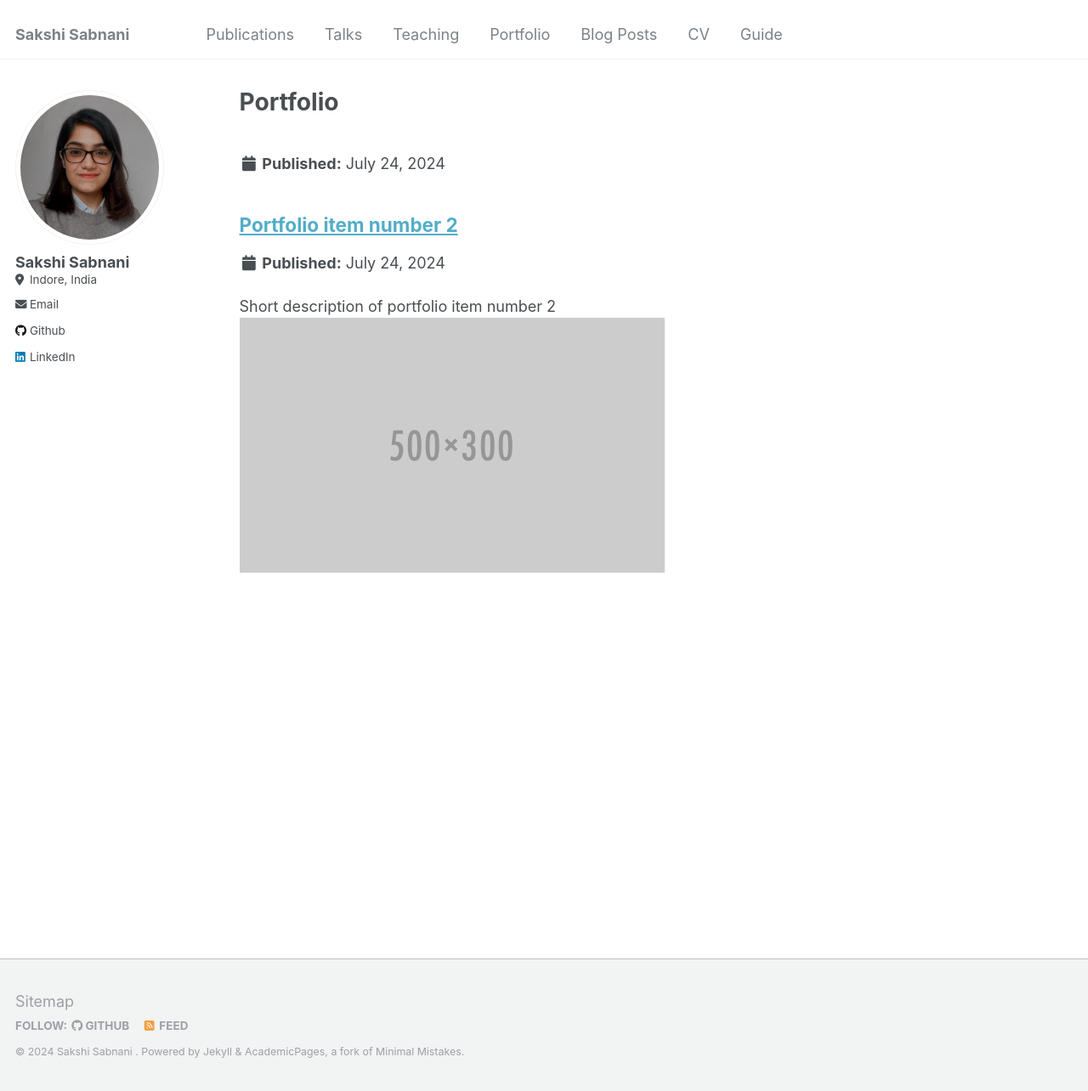
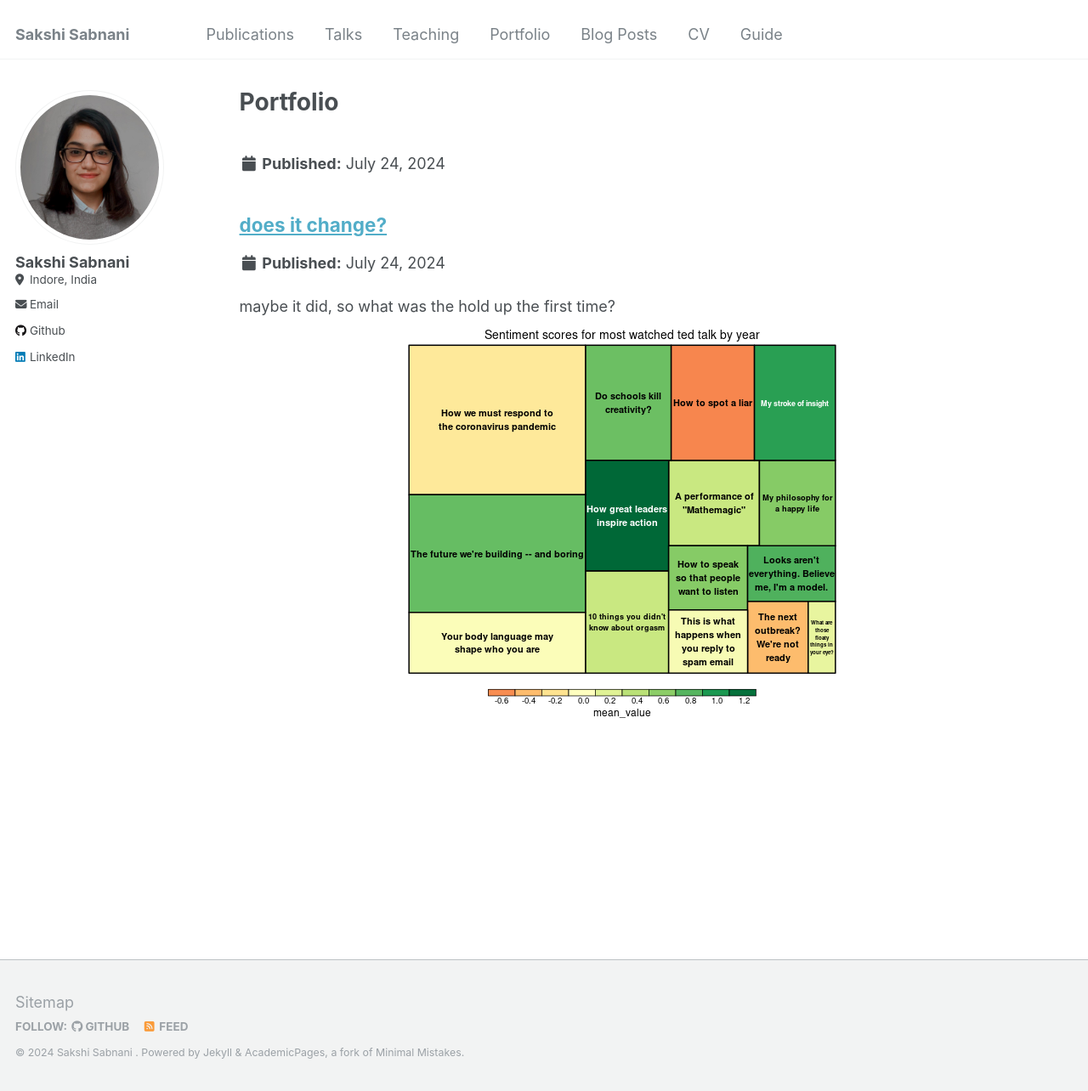
Before and after one commit to sakshisabnani/sakshisabnani.github.io, a Jekyll site: the page built from _pages/portfolio.html, in a window 1280 px wide and 1284 px high. Shown: the whole window at 85% size. Built offline with Jekyll 4.4.1, drawn with Linux system fonts in a browser that asks for light colours.

Commit message:
Update portfolio-2.html

```diff
--- a/_portfolio/portfolio-2.html
+++ b/_portfolio/portfolio-2.html
@@ -1,6 +1,6 @@
 ---
-title: "Portfolio item number 2"
-excerpt: "Short description of portfolio item number 2 <br/><img src='/images/500x300.png'>"
+title: "does it change?"
+excerpt: "maybe it did, so what was the hold up the first time? <br/><img src='/images/treemap.png'>"
 collection: portfolio
 ---
 
```
